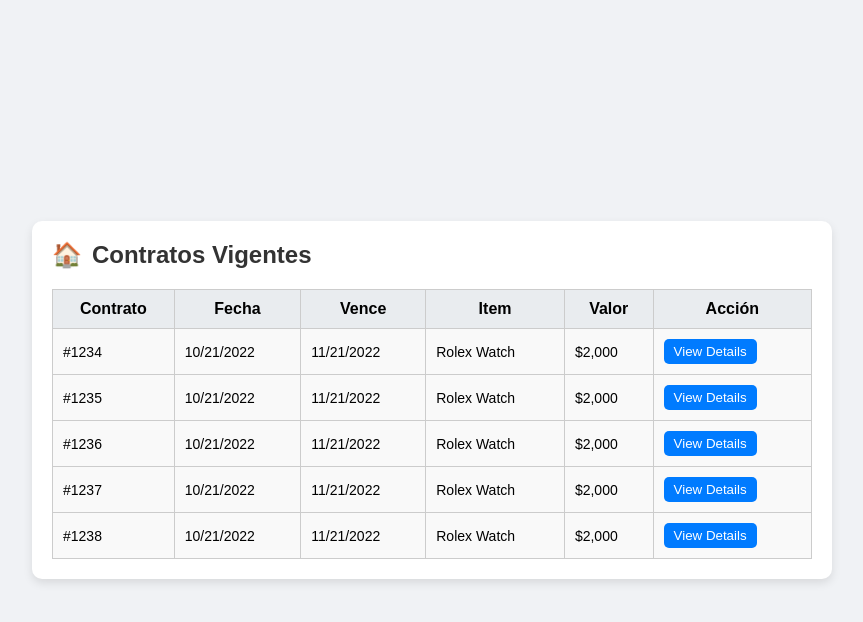
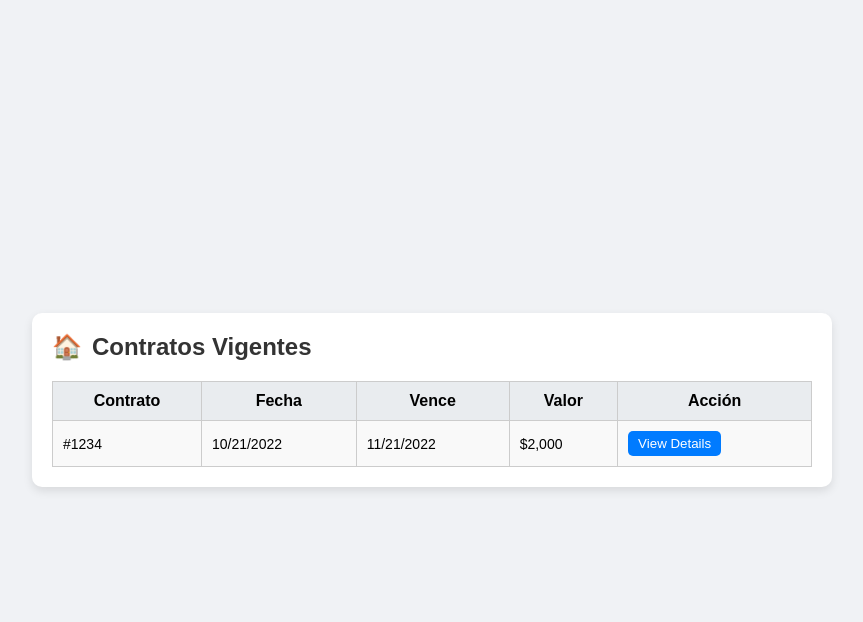
Before and after one commit to winsignares/sivande, a Flask app: page /contratos_vigentes in a window 1280 px wide. Shown: the top 622 px of the page, without its empty margins (208-1071 px from the left). Run offline with Flask 3, Linux system fonts and the light colour scheme; parts of the project's set-up code (start-up, migrations or seed data) failed here and were passed over.

Commit message:
feat(contratos): eliminar filas innecesarias en la plantilla de contratos vigentes y eliminando la columna item.

```diff
--- a/app/config/templates/contratos_vigentes.html
+++ b/app/config/templates/contratos_vigentes.html
@@ -21,7 +21,7 @@
                         <th>Contrato</th>
                         <th>Fecha</th>
                         <th>Vence</th>
-                        <th>Item</th>
+                        <!-- <th>Item</th> -->
                         <th>Valor</th>
                         <th>Acción</th>
                     </tr>
@@ -31,42 +31,11 @@
                         <td>#1234</td>
                         <td>10/21/2022</td>
                         <td>11/21/2022</td>
-                        <td>Rolex Watch</td>
+                        <!-- <td>Rolex Watch</td> -->
                         <td>$2,000</td>
                         <td><button class="view-details">View Details</button></td>
                     </tr>
-                    <tr>
-                        <td>#1235</td>
-                        <td>10/21/2022</td>
-                        <td>11/21/2022</td>
-                        <td>Rolex Watch</td>
-                        <td>$2,000</td>
-                        <td><button class="view-details">View Details</button></td>
-                    </tr>
-                    <tr>
-                        <td>#1236</td>
-                        <td>10/21/2022</td>
-                        <td>11/21/2022</td>
-                        <td>Rolex Watch</td>
-                        <td>$2,000</td>
-                        <td><button class="view-details">View Details</button></td>
-                    </tr>
-                    <tr>
-                        <td>#1237</td>
-                        <td>10/21/2022</td>
-                        <td>11/21/2022</td>
-                        <td>Rolex Watch</td>
-                        <td>$2,000</td>
-                        <td><button class="view-details">View Details</button></td>
-                    </tr>
-                    <tr>
-                        <td>#1238</td>
-                        <td>10/21/2022</td>
-                        <td>11/21/2022</td>
-                        <td>Rolex Watch</td>
-                        <td>$2,000</td>
-                        <td><button class="view-details">View Details</button></td>
-                    </tr>
+
                 </tbody>
             </table>
         </div>
```
